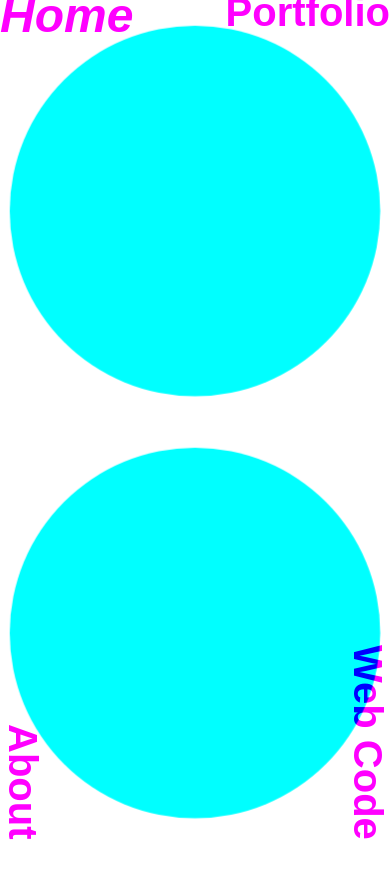
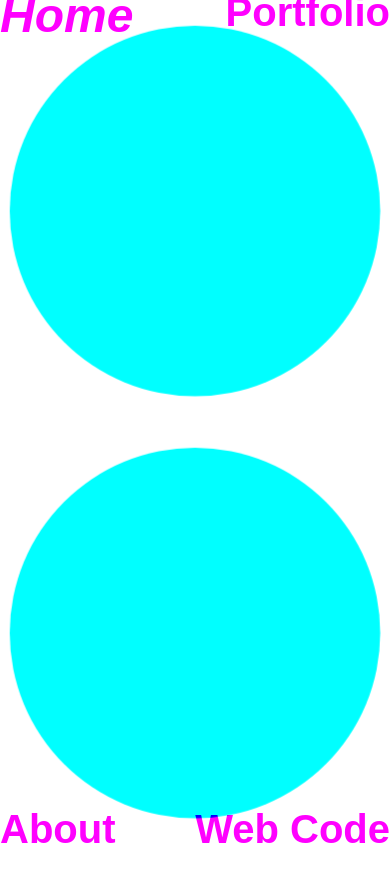
Before and after one commit to zacheliason/z_portfolio, a Vue app: page / in a window 390 px wide. Shown: the top 882 px of the page. Built offline with nearby package versions, Linux system fonts and the light colour scheme; the HTML template or start-up script is replaced by a standard one.

Commit message:
newCommit2

```diff
--- a/src/App.vue
+++ b/src/App.vue
@@ -160,11 +160,7 @@ body {
   .hideOnMobile {
     display: none !important;
   }
-  #about, #coding {
-    writing-mode: vertical-lr;
-    text-orientation: sideways;
-    bottom: .1em;
-  }
+
   footer {
     bottom: .1em;
   }
```
